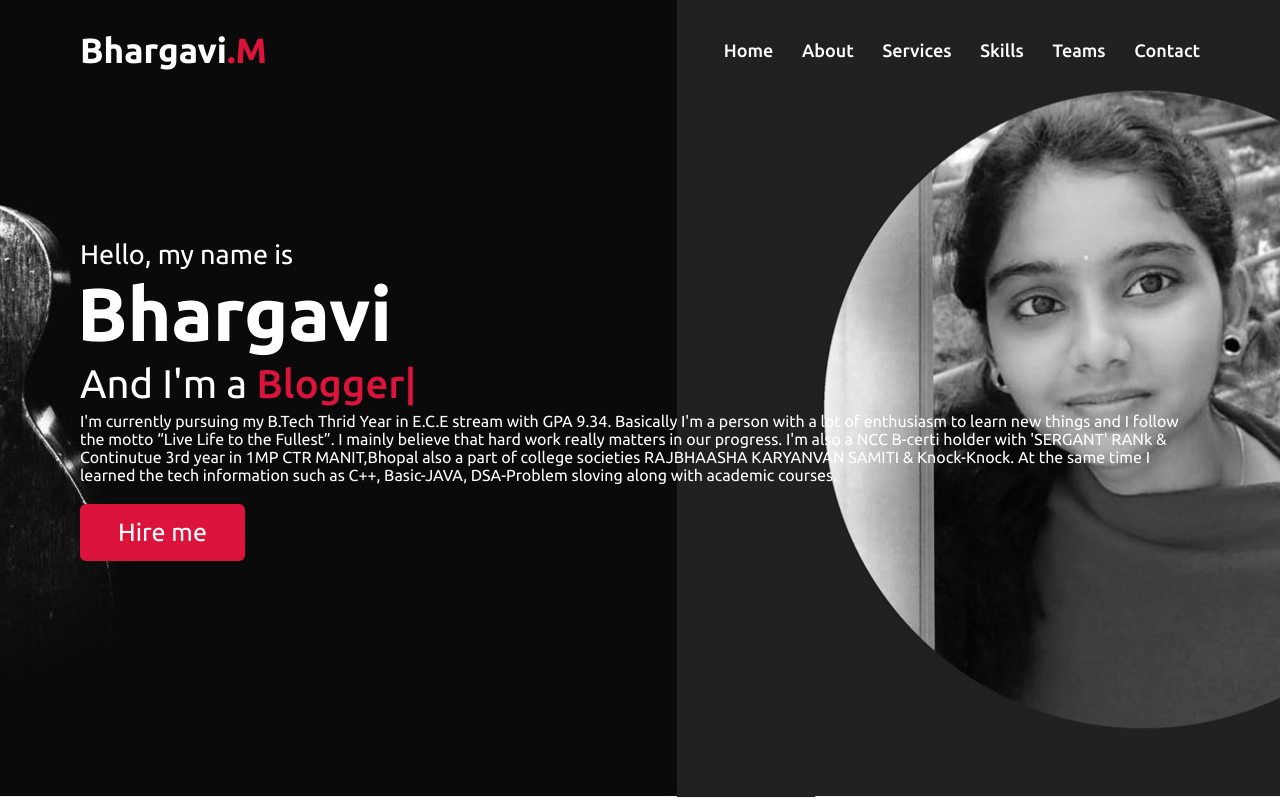
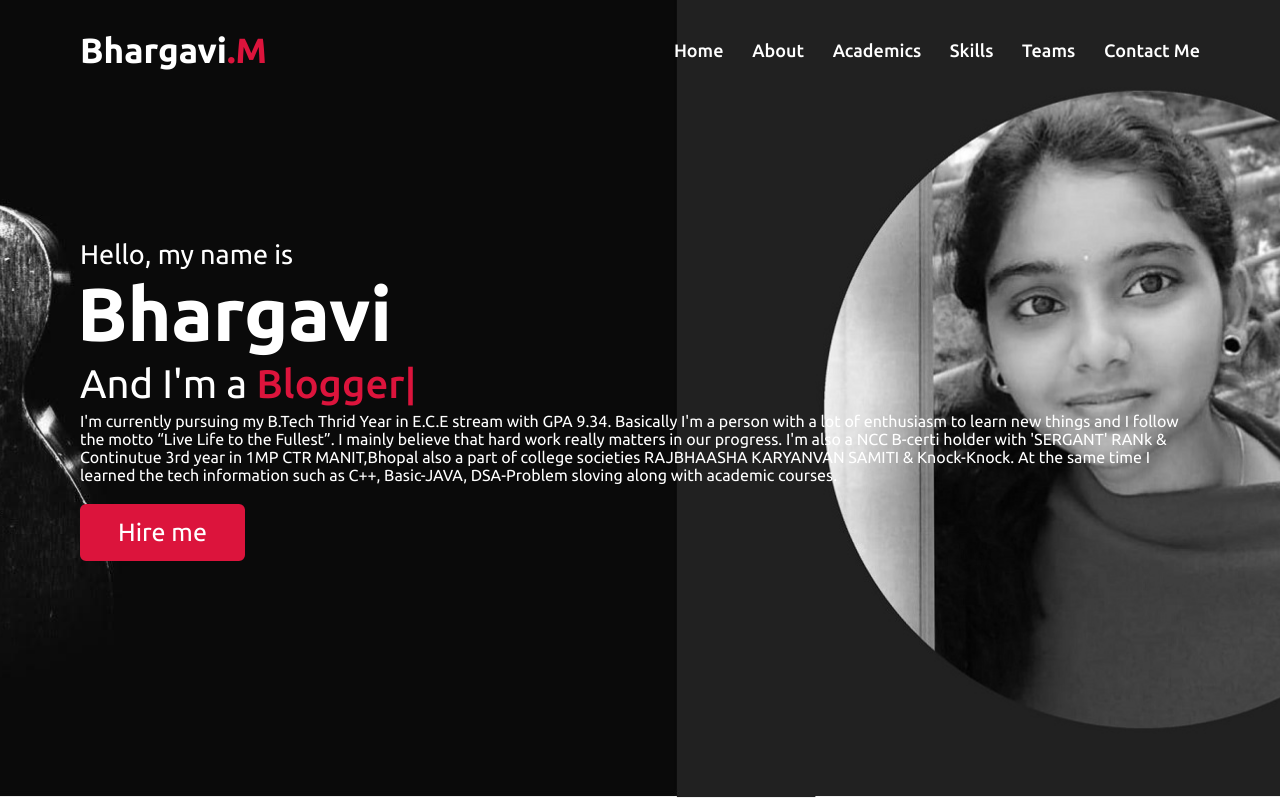
Before and after one commit to bhargu26/nochange, a plain HTML site: page index.html in a window 1280 px wide. Shown: the top 800 px of the page. Drawn offline with nearby package versions, Linux system fonts and the light colour scheme.

Commit message:
Update index.html

```diff
--- a/index.html
+++ b/index.html
@@ -24,10 +24,10 @@
             <ul class="menu">
                 <li><a href="#home" class="menu-btn">Home</a></li>
                 <li><a href="#about" class="menu-btn">About</a></li>
-                <li><a href="#services" class="menu-btn">Services</a></li>
+                <li><a href="#services" class="menu-btn">Academics</a></li>
                 <li><a href="#skills" class="menu-btn">Skills</a></li>
                 <li><a href="#teams" class="menu-btn">Teams</a></li>
-                <li><a href="#contact" class="menu-btn">Contact</a></li>
+                <li><a href="#contact" class="menu-btn">Contact Me</a></li>
             </ul>
             <div class="menu-btn">
                 <i class="fas fa-bars"></i>
```
